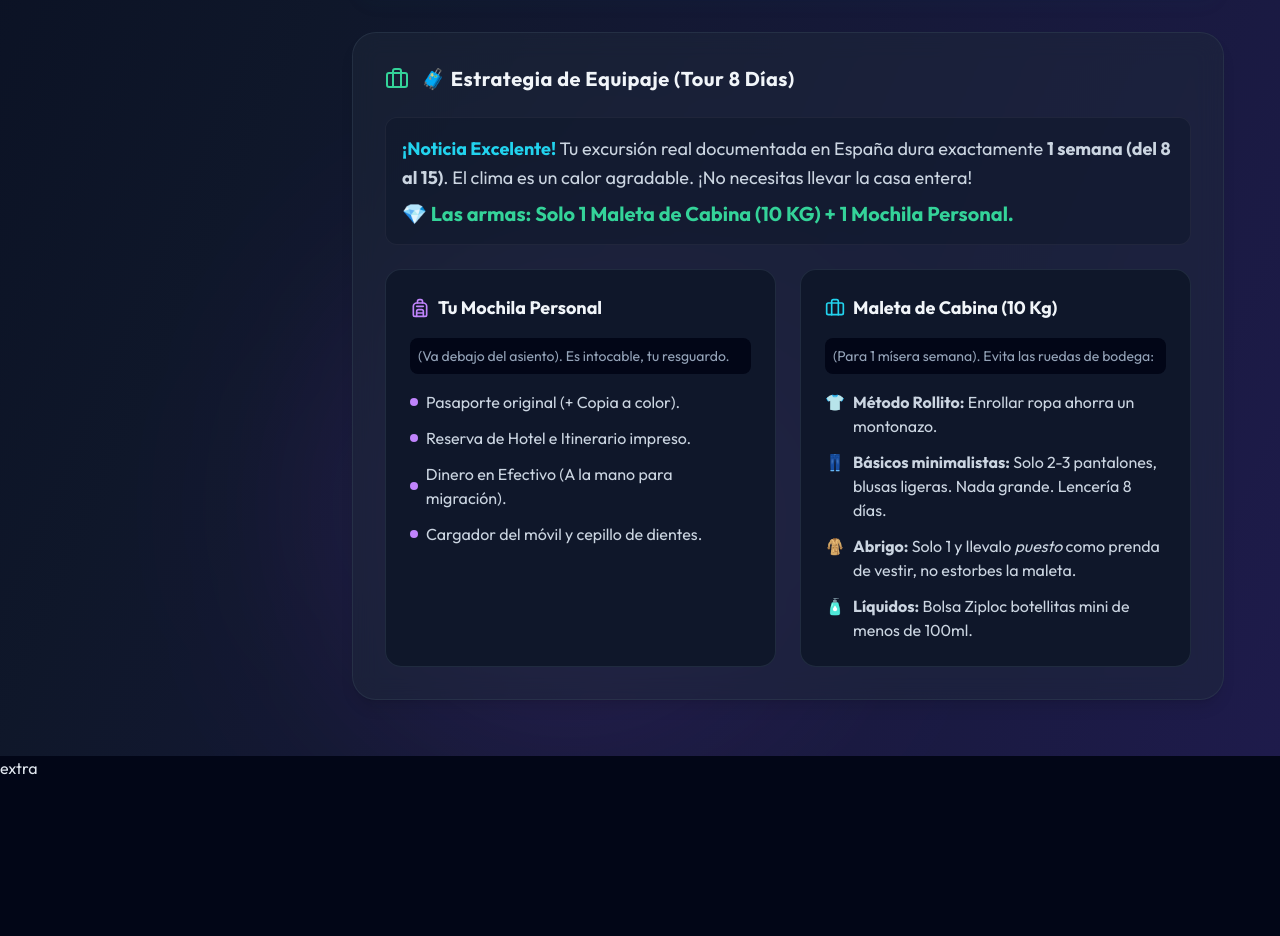
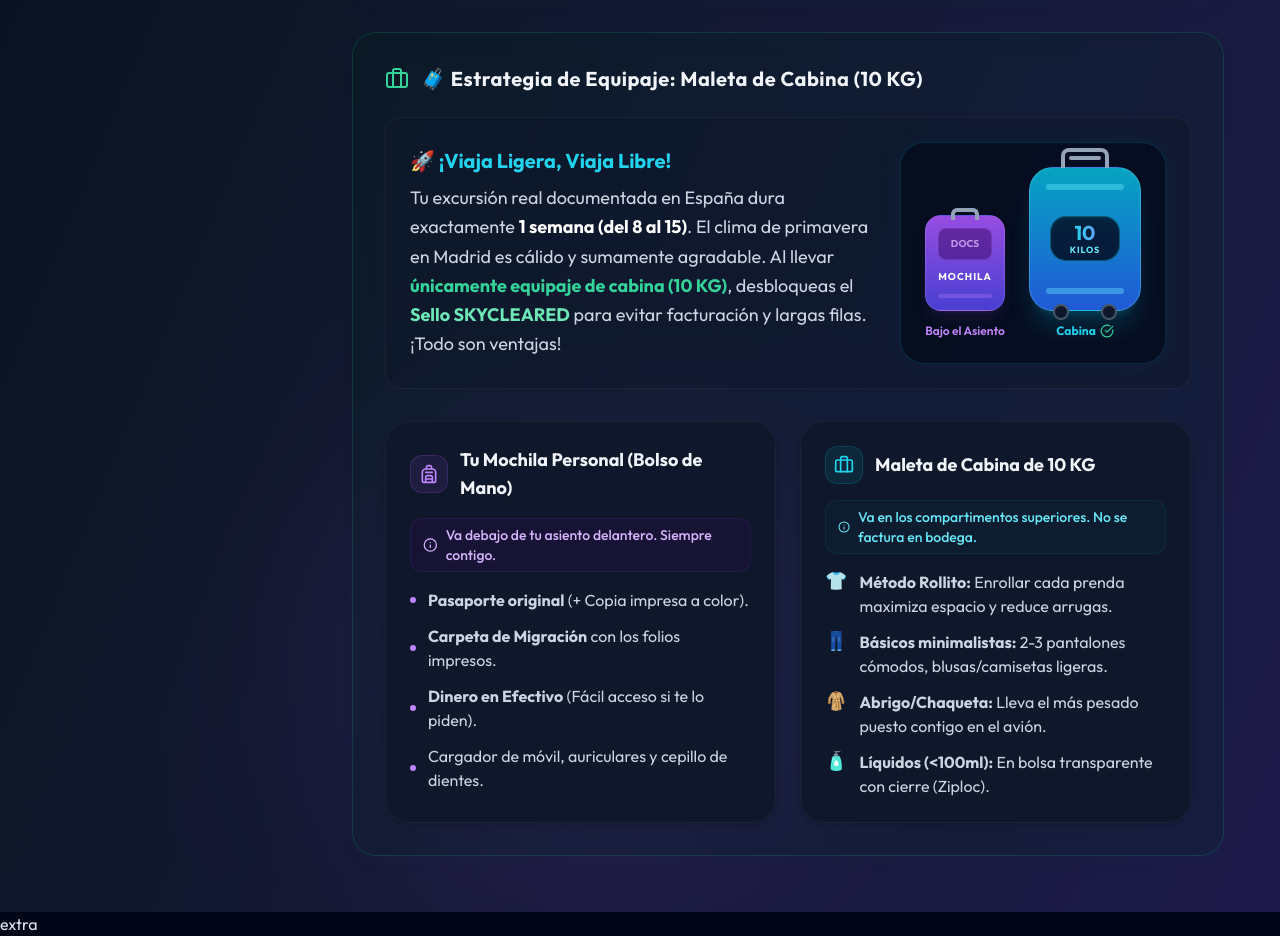
Before and after one commit to AlchemistSidZCooL/voyage, a React (Vite) app: page / in a window 1280 px wide. Shown: the part 2201-3137 px from the top of the page. Before the commit the page ends 2981 px from the top, so only its background shows below. Built offline with nearby package versions, Linux system fonts and the light colour scheme; the HTML template or start-up script is replaced by a standard one.

Commit message:
feat: rediseño visual de equipaje de cabina y mochila v2.8

```diff
--- a/src/App.jsx
+++ b/src/App.jsx
@@ -246,32 +246,111 @@ const App = () => {
               </div>
             </Card>
 
-            <Card title="🧳 Estrategia de Equipaje (Tour 8 Días)" icon={<Briefcase className="w-6 h-6 text-emerald-400" />} type="default">
-               <div className="mb-5 text-slate-300 leading-relaxed text-lg bg-slate-900/50 p-4 rounded-xl border border-white/5">
-                  <strong className="text-cyan-400">¡Noticia Excelente!</strong> Tu excursión real documentada en España dura exactamente <strong>1 semana (del 8 al 15)</strong>. El clima es un calor agradable. ¡No necesitas llevar la casa entera!
-                  <br/><strong className="text-emerald-400 text-xl block mt-2">💎 Las armas: Solo 1 Maleta de Cabina (10 KG) + 1 Mochila Personal.</strong>
+            <Card title="🧳 Estrategia de Equipaje: Maleta de Cabina (10 KG)" icon={<Briefcase className="w-6 h-6 text-emerald-400" />} type="success">
+               <div className="mb-8 text-slate-300 leading-relaxed text-lg bg-slate-900/50 p-6 rounded-2xl border border-white/5 flex flex-col lg:flex-row gap-6 items-center">
+                  <div className="flex-1">
+                    <strong className="text-cyan-400 text-xl block mb-2">🚀 ¡Viaja Ligera, Viaja Libre!</strong>
+                    <p className="text-slate-300 leading-relaxed">
+                      Tu excursión real documentada en España dura exactamente <strong className="text-white">1 semana (del 8 al 15)</strong>. El clima de primavera en Madrid es cálido y sumamente agradable.
+                      Al llevar <strong className="text-emerald-400">únicamente equipaje de cabina (10 KG)</strong>, desbloqueas el <strong className="text-emerald-300">Sello SKYCLEARED</strong> para evitar facturación y largas filas. ¡Todo son ventajas!
+                    </p>
+                  </div>
+                  <div className="flex gap-6 items-end justify-center bg-slate-950/60 p-6 rounded-3xl border border-cyan-500/20 shadow-[0_0_25px_rgba(34,211,238,0.05)] w-full lg:w-auto">
+                    {/* Visual de Mochila */}
+                    <div className="flex flex-col items-center gap-3">
+                      <div className="relative w-20 h-24 bg-gradient-to-b from-purple-500/90 to-indigo-600/90 rounded-2xl shadow-lg shadow-purple-500/10 flex flex-col items-center justify-between p-3 border border-purple-300/20 group hover:border-purple-400/40 transition-all duration-300">
+                        {/* Backpack Loop */}
+                        <div className="absolute -top-2 w-7 h-3 border-t-4 border-x-4 border-slate-400 rounded-t-md"></div>
+                        {/* Backpack pocket */}
+                        <div className="w-full h-8 bg-purple-950/50 rounded-lg border border-purple-400/20 flex items-center justify-center text-[10px] font-bold text-purple-300/80">DOCS</div>
+                        <span className="text-[10px] font-bold text-white tracking-widest uppercase">MOCHILA</span>
+                        <div className="w-full h-1 bg-purple-400/30 rounded"></div>
+                      </div>
+                      <span className="text-xs font-semibold text-purple-400">Bajo el Asiento</span>
+                    </div>
+
+                    {/* Visual de Maleta */}
+                    <div className="flex flex-col items-center gap-3">
+                      <div className="relative w-28 h-36 bg-gradient-to-b from-cyan-500/90 to-blue-600/90 rounded-3xl shadow-xl shadow-cyan-500/20 flex flex-col items-center justify-between p-4 border border-cyan-300/30 group hover:border-cyan-400/40 transition-all duration-300 transform hover:scale-105">
+                        {/* Suitcase Handle */}
+                        <div className="absolute -top-5 w-12 h-5 border-t-4 border-x-4 border-slate-400 rounded-t-lg flex justify-center">
+                          <div className="w-8 h-1 bg-slate-400 rounded-full mt-1"></div>
+                        </div>
+                        {/* Suitcase Wheels */}
+                        <div className="absolute -bottom-2.5 flex justify-between w-20 px-2">
+                          <div className="w-4 h-4 bg-slate-900 rounded-full border-2 border-slate-600"></div>
+                          <div className="w-4 h-4 bg-slate-900 rounded-full border-2 border-slate-600"></div>
+                        </div>
+                        {/* Suitcase horizontal stripes */}
+                        <div className="w-full h-1.5 bg-cyan-300/40 rounded-full"></div>
+
+                        {/* Weight Display Badge */}
+                        <div className="bg-slate-950/80 px-3 py-1.5 rounded-2xl border border-cyan-400/30 text-center flex flex-col items-center justify-center min-w-[70px] shadow-inner shadow-cyan-500/10">
+                          <span className="text-xl font-black text-transparent bg-clip-text bg-gradient-to-r from-cyan-400 to-blue-400 leading-none">10</span>
+                          <span className="text-[9px] font-black text-cyan-300 tracking-widest mt-0.5 leading-none">KILOS</span>
+                        </div>
+
+                        <div className="w-full h-1.5 bg-cyan-300/40 rounded-full"></div>
+                      </div>
+                      <span className="text-xs font-bold text-cyan-400 flex items-center gap-1">Cabina <CheckCircle className="w-3.5 h-3.5 text-emerald-400"/></span>
+                    </div>
+                  </div>
                </div>
 
                <div className="grid md:grid-cols-2 gap-6 mt-6">
-                 <div className="bg-slate-900 border border-slate-700/50 p-6 rounded-2xl hover:border-purple-500/30 transition-colors">
-                   <h4 className="font-bold text-slate-100 flex items-center gap-2 mb-4 text-lg"><Backpack className="w-5 h-5 text-purple-400"/> Tu Mochila Personal</h4>
-                   <p className="text-sm text-slate-400 mb-4 bg-slate-950 p-2 rounded-lg">(Va debajo del asiento). Es intocable, tu resguardo.</p>
+                 <div className="bg-slate-900 border border-slate-700/30 p-6 rounded-3xl hover:border-purple-500/20 transition-all shadow-md hover:bg-slate-900/80">
+                   <h4 className="font-bold text-slate-100 flex items-center gap-3 mb-4 text-lg">
+                     <div className="bg-purple-500/10 p-2 rounded-xl border border-purple-500/20"><Backpack className="w-5 h-5 text-purple-400"/></div>
+                     Tu Mochila Personal (Bolso de Mano)
+                   </h4>
+                   <p className="text-sm text-purple-300 mb-4 bg-purple-950/20 border border-purple-500/10 px-3 py-1.5 rounded-xl font-medium flex items-center gap-2">
+                     <Info className="w-4 h-4"/> Va debajo de tu asiento delantero. Siempre contigo.
+                   </p>
                    <ul className="text-base text-slate-300 space-y-3">
-                     <li className="flex items-center gap-2"><div className="w-2 h-2 rounded-full bg-purple-400"></div> Pasaporte original (+ Copia a color).</li>
-                     <li className="flex items-center gap-2"><div className="w-2 h-2 rounded-full bg-purple-400"></div> Reserva de Hotel e Itinerario impreso.</li>
-                     <li className="flex items-center gap-2"><div className="w-2 h-2 rounded-full bg-purple-400"></div> Dinero en Efectivo (A la mano para migración).</li>
-                     <li className="flex items-center gap-2"><div className="w-2 h-2 rounded-full bg-purple-400"></div> Cargador del móvil y cepillo de dientes.</li>
+                     <li className="flex items-center gap-3">
+                       <div className="w-1.5 h-1.5 rounded-full bg-purple-400 flex-shrink-0"></div>
+                       <span><strong>Pasaporte original</strong> (+ Copia impresa a color).</span>
+                     </li>
+                     <li className="flex items-center gap-3">
+                       <div className="w-1.5 h-1.5 rounded-full bg-purple-400 flex-shrink-0"></div>
+                       <span><strong>Carpeta de Migración</strong> con los folios impresos.</span>
+                     </li>
+                     <li className="flex items-center gap-3">
+                       <div className="w-1.5 h-1.5 rounded-full bg-purple-400 flex-shrink-0"></div>
+                       <span><strong>Dinero en Efectivo</strong> (Fácil acceso si te lo piden).</span>
+                     </li>
+                     <li className="flex items-center gap-3">
+                       <div className="w-1.5 h-1.5 rounded-full bg-purple-400 flex-shrink-0"></div>
+                       <span>Cargador de móvil, auriculares y cepillo de dientes.</span>
+                     </li>
                    </ul>
                  </div>
 
-                 <div className="bg-slate-900 border border-slate-700/50 p-6 rounded-2xl hover:border-cyan-500/30 transition-colors">
-                   <h4 className="font-bold text-slate-100 flex items-center gap-2 mb-4 text-lg"><Briefcase className="w-5 h-5 text-cyan-400"/> Maleta de Cabina (10 Kg)</h4>
-                   <p className="text-sm text-slate-400 mb-4 bg-slate-950 p-2 rounded-lg">(Para 1 mísera semana). Evita las ruedas de bodega:</p>
+                 <div className="bg-slate-900 border border-slate-700/30 p-6 rounded-3xl hover:border-cyan-500/20 transition-all shadow-md hover:bg-slate-900/80">
+                   <h4 className="font-bold text-slate-100 flex items-center gap-3 mb-4 text-lg">
+                     <div className="bg-cyan-500/10 p-2 rounded-xl border border-cyan-500/20"><Briefcase className="w-5 h-5 text-cyan-400"/></div>
+                     Maleta de Cabina de 10 KG
+                   </h4>
+                   <p className="text-sm text-cyan-300 mb-4 bg-cyan-950/20 border border-cyan-500/10 px-3 py-1.5 rounded-xl font-medium flex items-center gap-2">
+                     <Info className="w-4 h-4"/> Va en los compartimentos superiores. No se factura en bodega.
+                   </p>
                    <ul className="text-base text-slate-300 space-y-3">
-                     <li className="flex items-start gap-2">👕 <span><strong>Método Rollito:</strong> Enrollar ropa ahorra un montonazo.</span></li>
-                     <li className="flex items-start gap-2">👖 <span><strong>Básicos minimalistas:</strong> Solo 2-3 pantalones, blusas ligeras. Nada grande. Lencería 8 días.</span></li>
-                     <li className="flex items-start gap-2">🧥 <span><strong>Abrigo:</strong> Solo 1 y llevalo <em>puesto</em> como prenda de vestir, no estorbes la maleta.</span></li>
-                     <li className="flex items-start gap-2">🧴 <span><strong>Líquidos:</strong> Bolsa Ziploc botellitas mini de menos de 100ml.</span></li>
+                     <li className="flex items-start gap-3">
+                       <span className="text-lg leading-none mt-0.5">👕</span>
+                       <span><strong>Método Rollito:</strong> Enrollar cada prenda maximiza espacio y reduce arrugas.</span>
+                     </li>
+                     <li className="flex items-start gap-3">
+                       <span className="text-lg leading-none mt-0.5">👖</span>
+                       <span><strong>Básicos minimalistas:</strong> 2-3 pantalones cómodos, blusas/camisetas ligeras.</span>
+                     </li>
+                     <li className="flex items-start gap-3">
+                       <span className="text-lg leading-none mt-0.5">🧥</span>
+                       <span><strong>Abrigo/Chaqueta:</strong> Lleva el más pesado puesto contigo en el avión.</span>
+                     </li>
+                     <li className="flex items-start gap-3">
+                       <span className="text-lg leading-none mt-0.5">🧴</span>
+                       <span><strong>Líquidos (&lt;100ml):</strong> En bolsa transparente con cierre (Ziploc).</span>
+                     </li>
                    </ul>
                  </div>
                </div>
```
Also changed, not shown: 1 other file (tests, documents, lock files or other folders).
